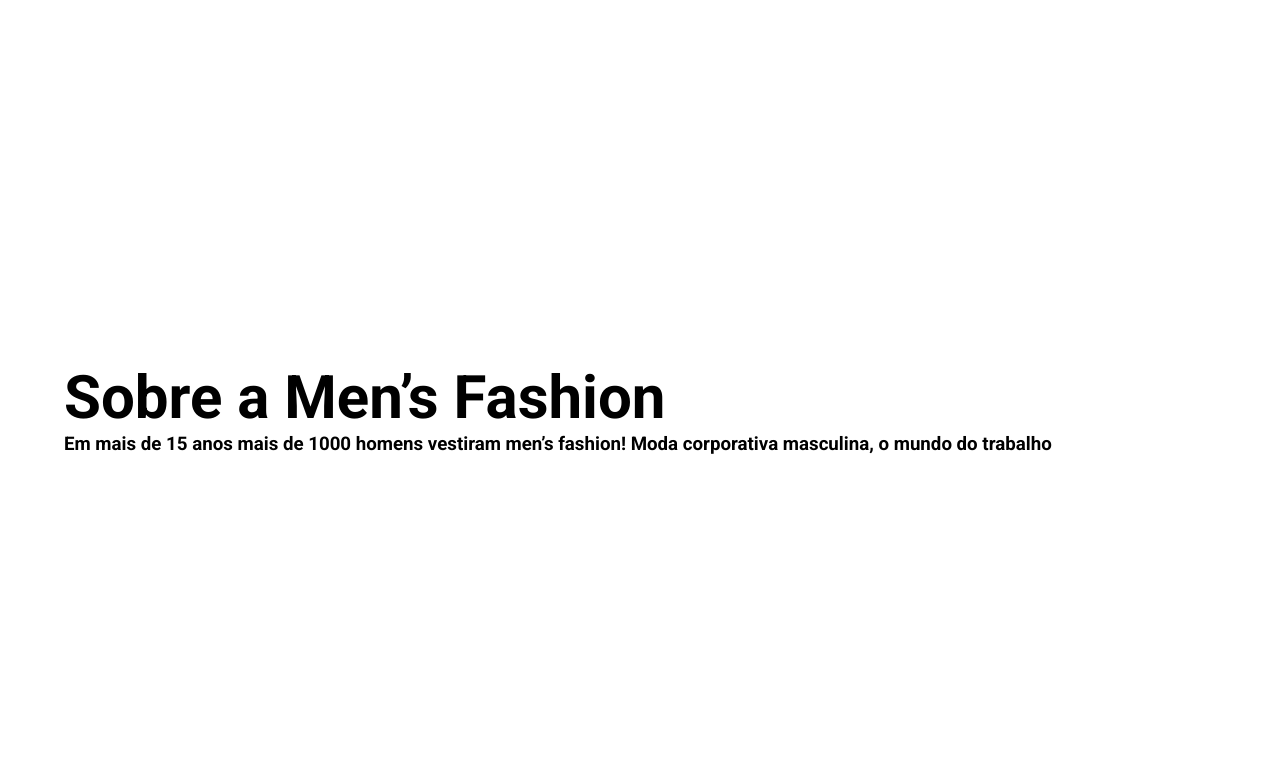
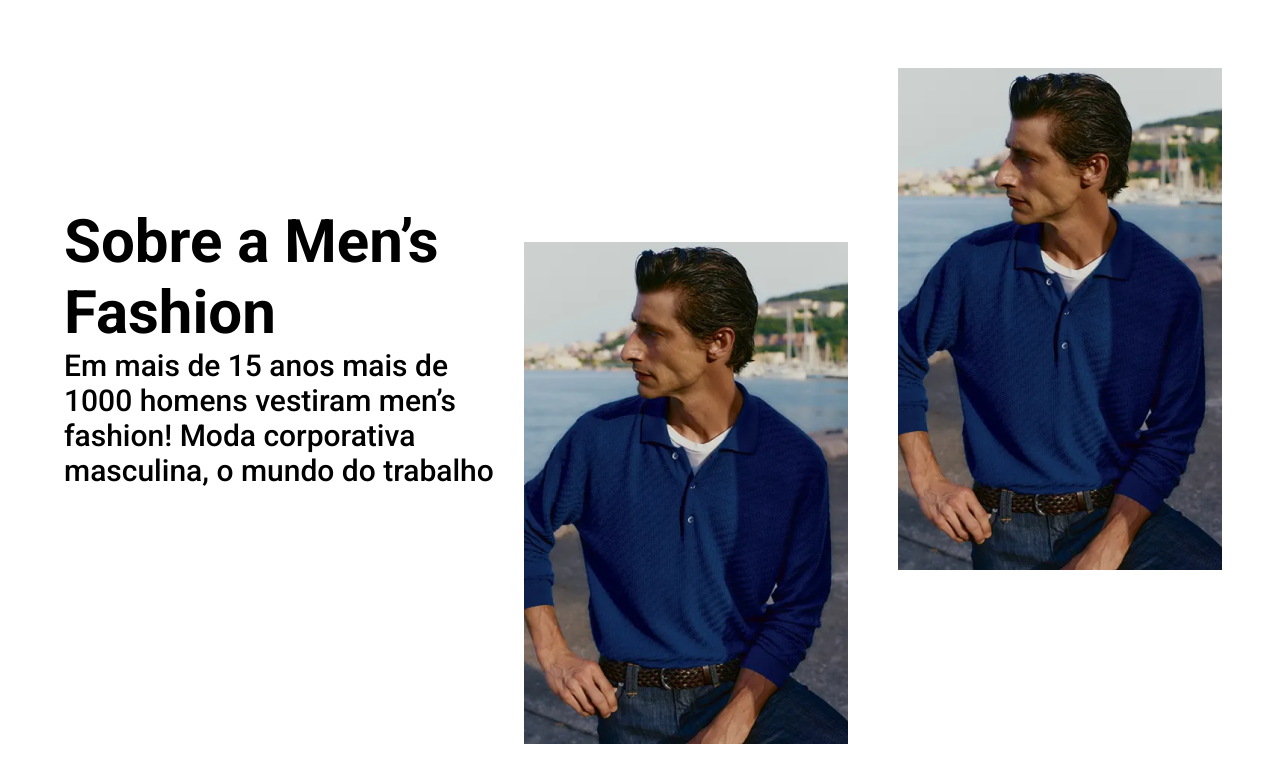
Before and after one commit to victorCORREIA14/Men-s-Fashion, a plain HTML site: page src/views/index.html in a window 1280 px wide. Shown: the part 792-1574 px from the top of the page. Drawn offline with Linux system fonts and the light colour scheme.

Commit message:
palmeiras

```diff
--- a/src/views/index.css
+++ b/src/views/index.css
@@ -73,10 +73,38 @@ a {
     align-items: center;
     justify-content: space-between;
 
+
     padding: 0 5%;
 }
 
 .Sobre h1 {
     font-size: 60px;
+    width:  460px;
 
 }
+
+.Sobre h3 {
+    height: 263px;
+    width: 442px;
+    font-weight: 500;
+
+    font-size: 30px;
+}
+
+.images img {
+    width: 324px;
+    height: 502px;
+
+
+
+}
+
+.images {
+    display: flex;
+    gap: 50px;
+    height: 85%;
+}
+
+.primeiro {
+    align-self: end;
+}
--- a/src/views/index.html
+++ b/src/views/index.html
@@ -48,6 +48,20 @@
                 <h3>Em mais de 15 anos mais de 1000 homens vestiram men’s fashion!
                     Moda corporativa masculina, o mundo do trabalho</h3>
 
+
+
+            </div>
+            <div class="images">
+              <div class="primeiro">
+                <img  src="/src/assets/images/Mosaic_SS24cat_Polo_M 1.png" alt="">
+              </div>
+
+              <div class="segundo">
+
+                <img id="2" src="/src/assets/images/Mosaic_SS24cat_Polo_M 1.png" alt="">
+
+              </div>
+
             </div>
         </section>
     </div>
```
Also changed, not shown: src/assets/images/Mosaic_SS24cat_Polo_M 1.png (added).
